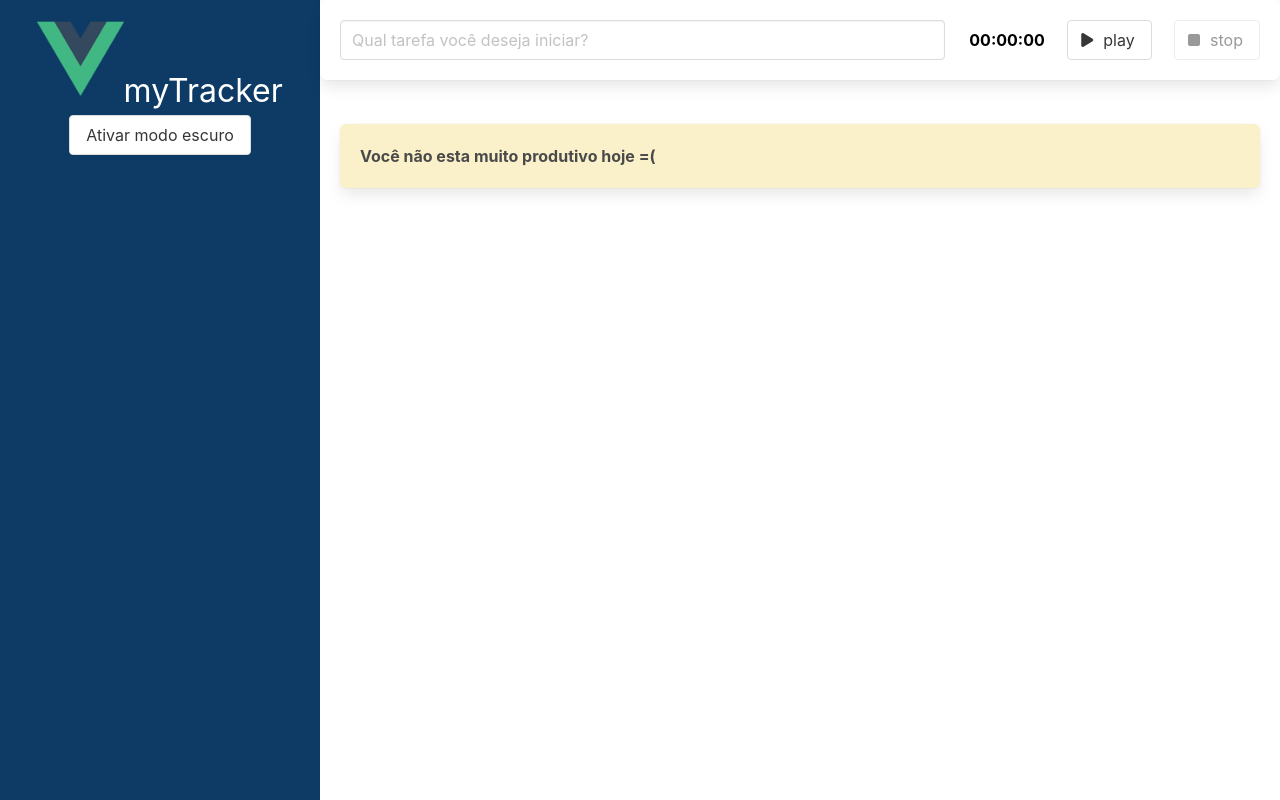
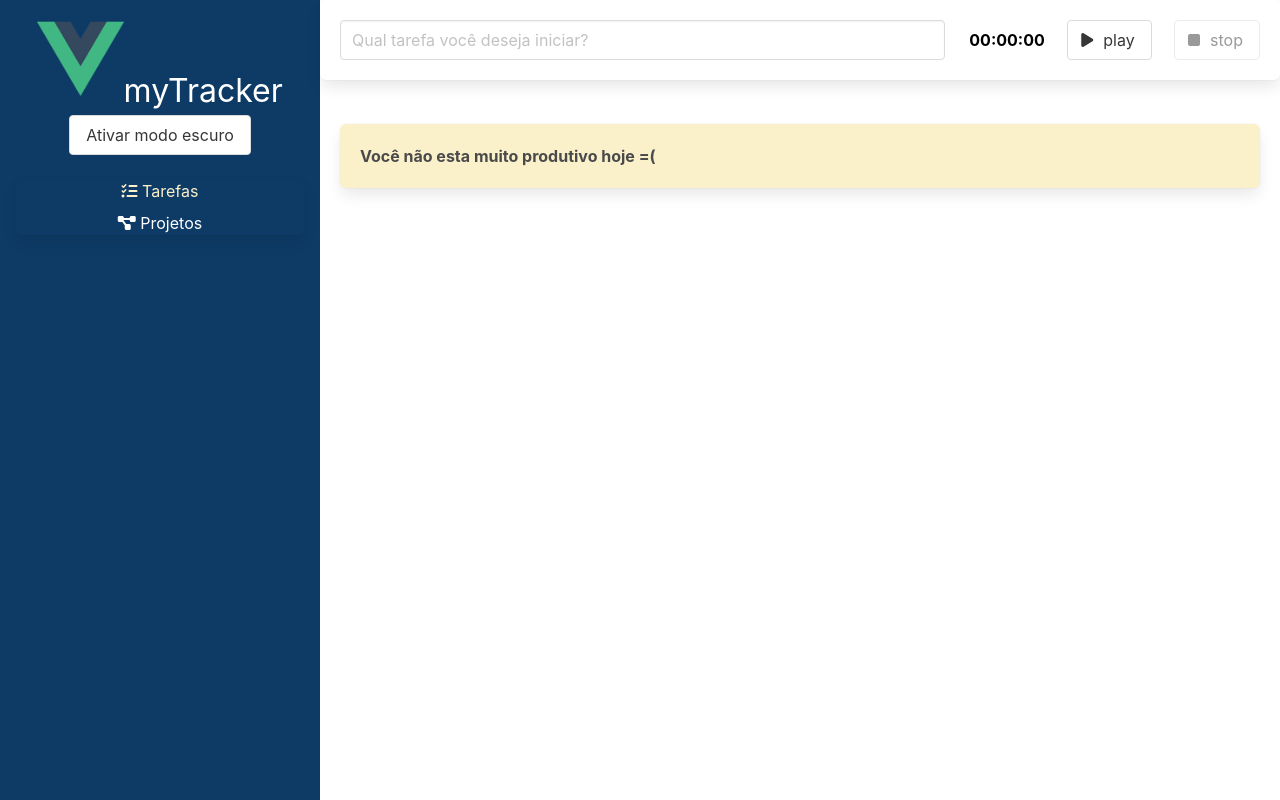
Before and after one commit to dunirvana/my-tracker, a Vue app: page /#/ in a window 1280 px wide. Built offline with nearby package versions, Linux system fonts and the light colour scheme.

Commit message:
Adicionado menu de navegação e view inicial para projetos.

```diff
--- a/src/components/BarraLateral.vue
+++ b/src/components/BarraLateral.vue
@@ -4,9 +4,27 @@
       <img src="../assets/logo.png" alt="">
       <span>myTracker</span>
     </h1>
-    <button class="button" @click="alterarTema">
-      {{ textoDoBotao }}
-    </button>
+    <div class="has-text-centered">
+      <button class="button" @click="alterarTema">
+        {{ textoDoBotao }}
+      </button>
+    </div>
+    <nav class="panel mt-5">
+      <ul>
+        <li>
+          <router-link to="/" class="link">
+            <i class="fas fa-tasks"></i>
+            Tarefas
+          </router-link>
+        </li>
+        <li>
+          <router-link to="/projetos" class="link">
+            <i class="fas fa-project-diagram"></i>
+            Projetos
+          </router-link>
+        </li>
+      </ul>
+    </nav>
   </header>
 </template>
 
@@ -59,4 +77,16 @@
     height: auto;
   }
 }
+.panel li {
+  margin: 8px 0;
+}
+.link {
+  color: #fff;
+}
+.link:hover {
+  color: #FAF0CA;
+}
+.link.router-link-active {
+  color: #FAF0CA;
+}
 </style>
--- a/src/roteador/index.ts
+++ b/src/roteador/index.ts
@@ -1,11 +1,20 @@
 import { createRouter, createWebHashHistory, RouteRecordRaw } from 'vue-router'
 import Tarefas from '../views/Tarefas.vue'
+import Projetos from '../views/Projetos.vue'
 
-const rotas: RouteRecordRaw[] = [{
-  path: '/',
-  name: 'Tarefas',
-  component: Tarefas
-}];
+const rotas: RouteRecordRaw[] = [
+  {
+    path: '/',
+    name: 'Tarefas',
+    component: Tarefas
+  },
+  {
+    path: '/projetos',
+    name: 'Projetos',
+    component: Projetos
+  }
+
+];
 
 const roteador = createRouter({
   history: createWebHashHistory(),
--- /dev/null
+++ b/src/views/Projetos.vue
@@ -0,0 +1,12 @@
+<template>
+  <h1>Projetos</h1>
+</template>
+
+<script lang="ts">
+import { defineComponent } from 'vue';
+
+export default defineComponent({
+  name: 'Projetos'
+});
+
+</script>
```
